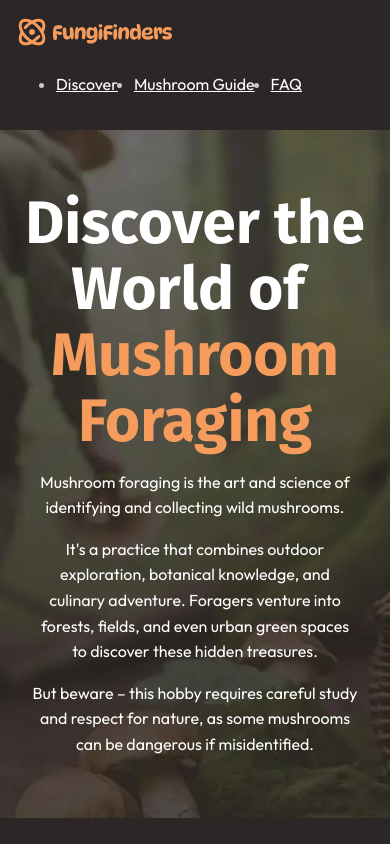
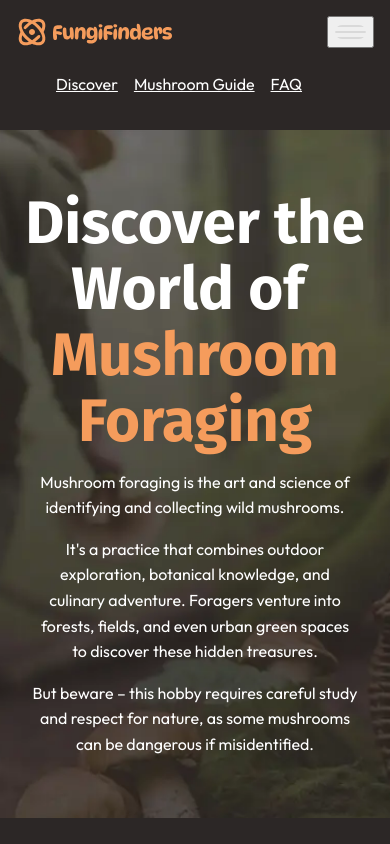
Before and after one commit to ptakpatryk/css-refresher, a website: page apps/fungi-finders/index.html in a window 390 px wide. Shown: the top 844 px of the page. Drawn offline with Linux system fonts and the light colour scheme.

Commit message:
hamburger-handler

```diff
--- a/apps/fungi-finders/css/style.css
+++ b/apps/fungi-finders/css/style.css
@@ -257,6 +257,7 @@
 
   .primary-navigation {
     ul {
+      list-style-type: none;
       display: flex;
       gap: 0.5rem 1rem;
     }
--- a/apps/fungi-finders/index.html
+++ b/apps/fungi-finders/index.html
@@ -18,7 +18,13 @@
     <div class="wrapper" data-width="wide">
       <div class="site-header__inner">
         <img src="./assets/fungi-finders.svg" alt="Fungi Finders">
-        <nav class="primary-navigation">
+
+        <button aria-controls="primary-nav" aria-expanded="false">
+          <span class="visually-hidden">Menu</span>
+          <img src="./assets/hamburger.svg" alt="">
+        </button>
+
+        <nav id="primary-nav" class="primary-navigation">
           <ul>
             <li><a href="/">Discover</a></li>
             <li><a href="#">Mushroom Guide</a></li>
```
